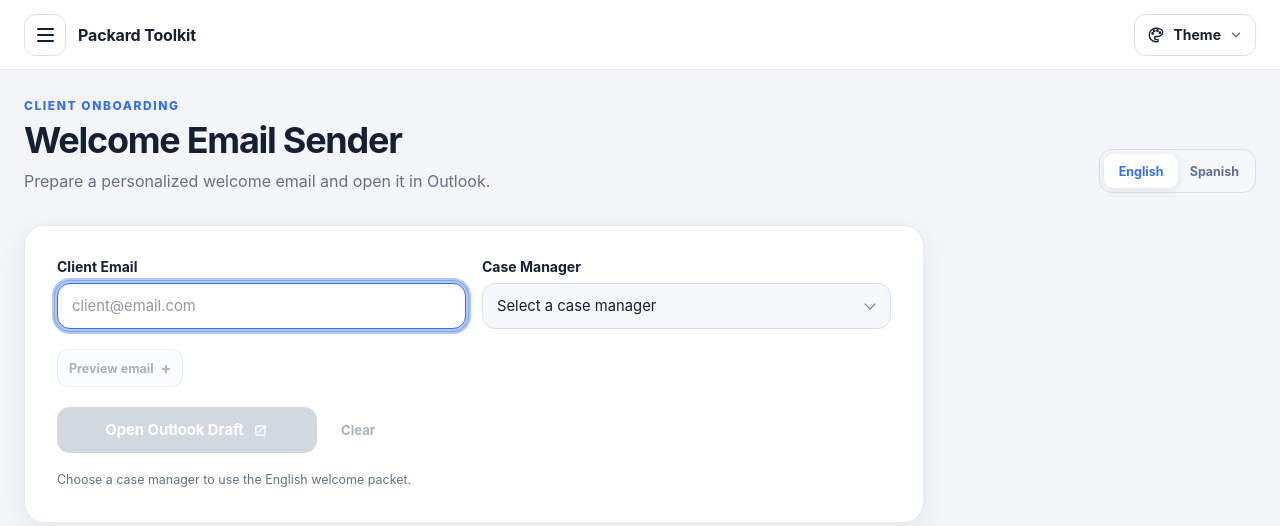
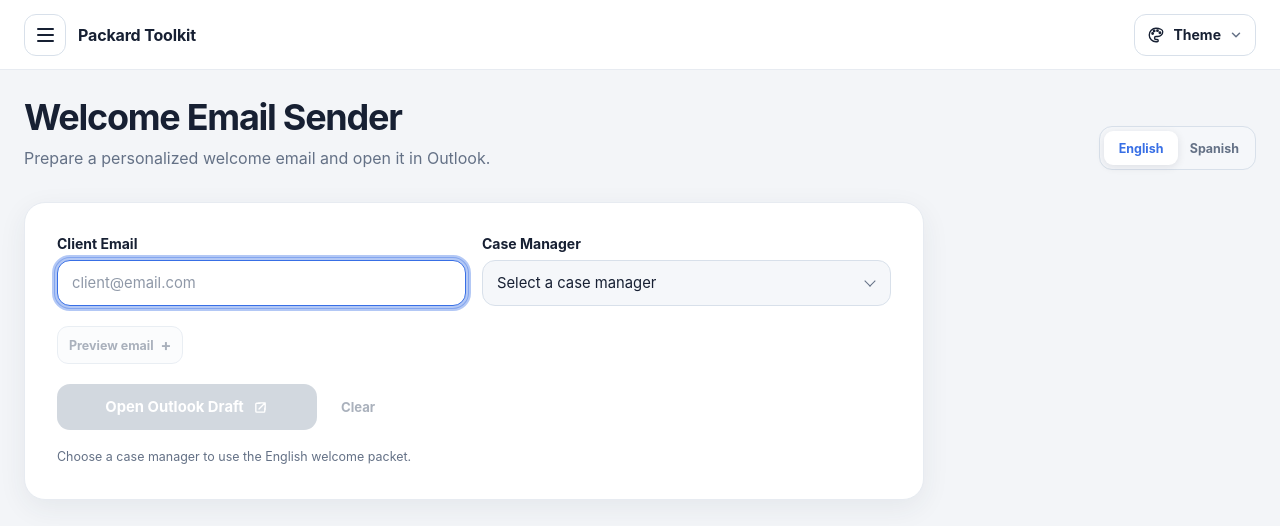
Before and after one commit to sammypjammy/welcome-email-sender, a React (Vite) app: page / in a window 1280 px wide. Shown: the top 526 px of the page. Built offline with nearby package versions, Linux system fonts and the light colour scheme.

Commit message:
Removed eyebrow

```diff
--- a/src/App.jsx
+++ b/src/App.jsx
@@ -459,7 +459,6 @@ export default function App() {
         <main className="panel" aria-labelledby="page-title">
           <div className="page-header">
             <div className="page-header-copy">
-              <p className="eyebrow">Client onboarding</p>
               <h1 id="page-title">Welcome Email Sender</h1>
               <p className="subtitle">Prepare a personalized welcome email and open it in Outlook.</p>
             </div>
--- a/src/styles.css
+++ b/src/styles.css
@@ -168,8 +168,7 @@ svg { display: block; }
 .panel { width: min(1400px, calc(100% - 48px)); margin: 0 auto; padding: 28px 0 48px; }
 .page-header { display: flex; align-items: flex-end; justify-content: space-between; gap: 24px; margin-bottom: 32px; }
 .page-header-copy { min-width: 0; }
-.eyebrow { color: var(--accent); font-size: 0.75rem; font-weight: 800; letter-spacing: 0.13em; text-transform: uppercase; }
-h1 { margin-top: 8px; color: var(--text); font-size: clamp(2rem, 4vw, 2.25rem); font-weight: 750; letter-spacing: -0.035em; line-height: 1.1; }
+h1 { color: var(--text); font-size: clamp(2rem, 4vw, 2.25rem); font-weight: 750; letter-spacing: -0.035em; line-height: 1.1; }
 .subtitle { margin-top: 8px; color: var(--muted); font-size: 1rem; line-height: 1.55; }
 .language-selector { display: inline-grid; grid-template-columns: repeat(2, 1fr); flex: 0 0 auto; padding: 4px; border: 1px solid var(--border); border-radius: 13px; background: var(--surface-inset); }
 .language-option { min-height: 34px; padding: 6px 12px; border-radius: 9px; background: transparent; color: var(--muted); font-size: 0.78rem; font-weight: 700; }
```
